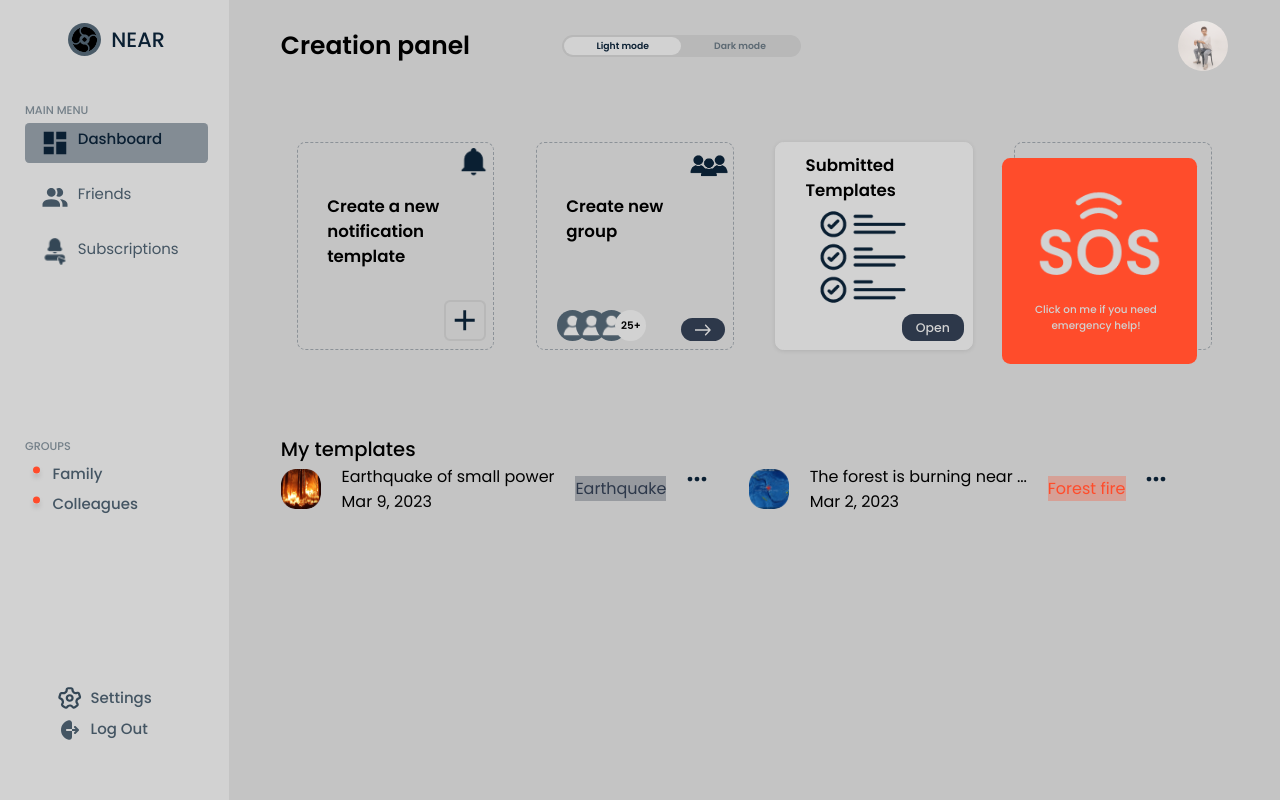
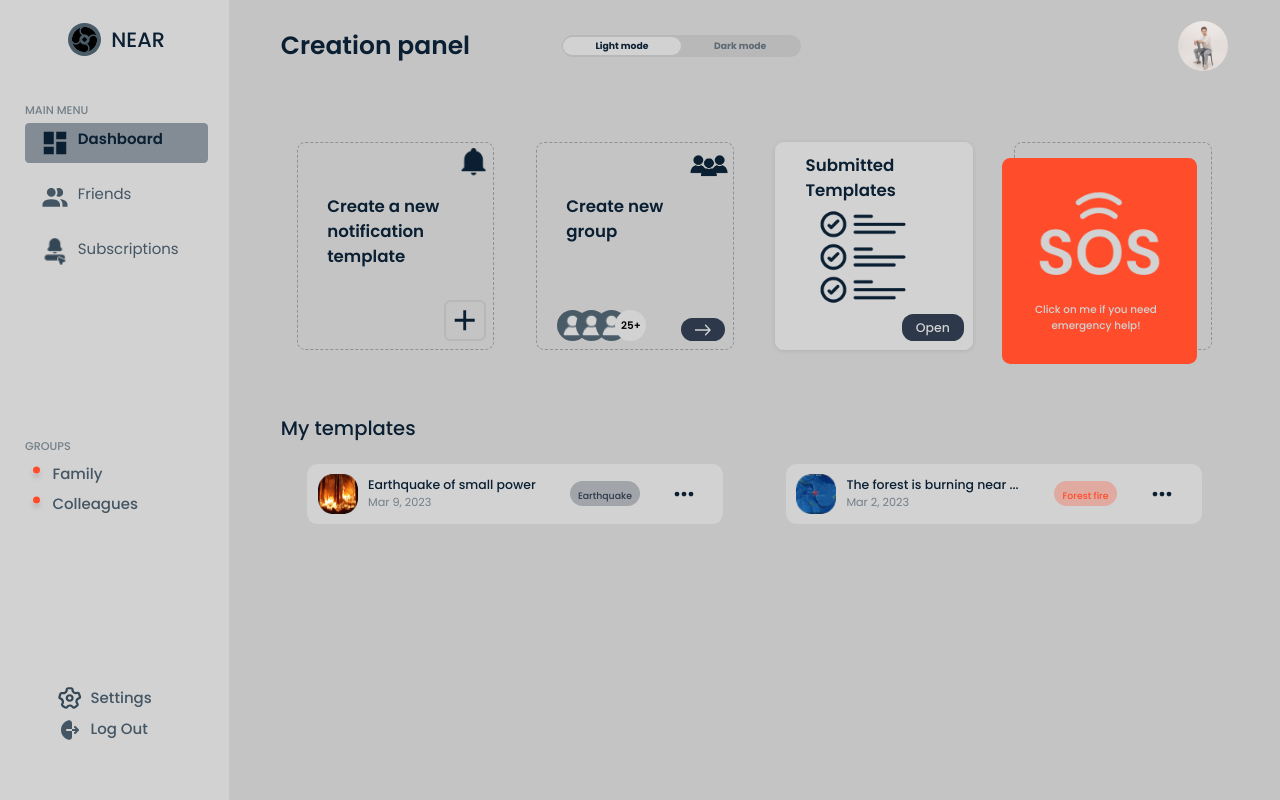
Before and after one commit to mattakvshi/NEAR-frontend, a React (Create React App) app: page /NEAR-frontend/mattakvshi in a window 1280 px wide. Built offline with nearby package versions, Linux system fonts and the light colour scheme.

Commit message:
add save themeMode in localeStorage + continious make up templateListItems

```diff
--- a/src/components/MainAppComponents/DashboardComponents/TemplateListItem/TemplateListItem.jsx
+++ b/src/components/MainAppComponents/DashboardComponents/TemplateListItem/TemplateListItem.jsx
@@ -5,12 +5,14 @@ import ellipsis from '../../../../img/MainAppIcon/VectorDotDotDot.svg';
 const TemplateListItem = ({ title, selectedImg, emergencyType, date }) => {
 	return (
 		<li className='template-wrapper'>
-			<div className='template-wrapper__column'>
-				<img className='template-img' src={selectedImg} alt='templateImg' />
-			</div>
-			<div className='template-wrapper__column'>
-				<h5>{title}</h5>
-				<p>{date}</p>
+			<div className='template-wrapper__row'>
+				<div className='template-wrapper__row__column'>
+					<img className='template-img' src={selectedImg} alt='templateImg' />
+				</div>
+				<div className='template-wrapper__row__column'>
+					<h5 className='template-title'>{title}</h5>
+					<p className='template-date'>{date}</p>
+				</div>
 			</div>
 			<div className='template-wrapper__column'>
 				<div
@@ -26,7 +28,7 @@ const TemplateListItem = ({ title, selectedImg, emergencyType, date }) => {
 				</div>
 			</div>
 			<div className='template-wrapper__column'>
-				<img src={ellipsis} alt='ellipsis' />
+				<img className='ellipsis-img' src={ellipsis} alt='ellipsis' />
 			</div>
 		</li>
 	);
--- a/src/components/MainAppComponents/DashboardComponents/TemplateListItem/templateListItem.css
+++ b/src/components/MainAppComponents/DashboardComponents/TemplateListItem/templateListItem.css
@@ -3,7 +3,13 @@
 	display: flex;
 	flex-direction: row;
 	flex-wrap: wrap;
-	column-gap: calc(var(--index) * 2);
+
+	justify-content: center;
+
+	column-gap: calc(var(--index) * 3);
+	row-gap: calc(var(--index) * 1.5);
+
+	padding: calc(var(--index) * 1) 0;
 }
 
 /* Местные классы */
@@ -11,31 +17,66 @@
 .template-wrapper {
 	display: flex;
 	flex-direction: row;
+	justify-content: space-between;
+	align-items: center;
+
+	width: calc(var(--index) * 20);
+
+	background-color: var(--light-bg);
+	border-radius: calc(var(--index) * 0.5);
+
+	padding: calc(var(--index) * 0.5) calc(var(--index) * 0.5);
+}
+
+.template-wrapper__column {
+	display: flex;
+	flex-direction: column;
+	align-items: left;
 	justify-content: center;
-	align-items: center;
-	column-gap: calc(var(--index) * 1);
+}
 
-	background-color: var(--bg-light);
-	border-radius: calc(var(--index) * 4);
+.template-wrapper__row {
+	display: flex;
+	flex-direction: row;
+	column-gap: calc(var(--index) * 0.5);
 }
-.template-wrapper__column {
+
+.template-wrapper__row__column {
+	display: flex;
+	flex-direction: column;
+	align-items: left;
+	justify-content: center;
 }
 
 .template-img {
 	width: 40px;
 	height: 40px;
 
-	border-radius: calc(var(--index) * 0.7);
+	border-radius: calc(var(--index) * 0.6);
 }
 
 .template-title {
+	color: var(--text-color-dark);
+	font-size: calc(var(--index) * 0.6);
+	font-weight: 500;
 }
 
 .template-date {
+	color: var(--text-color-light-dark60);
+	font-size: calc(var(--index) * 0.54);
+	font-weight: 400;
 }
 
 .template-type {
+	padding: 0 calc(var(--index) * 0.4);
+	border-radius: calc(var(--index) * 5);
 }
 
 .template-type__text {
+	font-size: calc(var(--index) * 0.45);
+	font-weight: 500;
 }
+
+.ellipsis-img {
+	margin-right: calc(var(--index) * 0.9);
+}
--- a/src/components/MainAppComponents/Header/header.css
+++ b/src/components/MainAppComponents/Header/header.css
@@ -14,6 +14,7 @@
 }
 
 .page-title {
+	color: var(--text-color-dark);
 	font-size: calc(var(--index) * 1.2);
 	font-weight: 600;
 }
@@ -35,17 +36,16 @@
 
 .btn-item {
 	font-size: calc(var(--index) * 0.445);
-	font-weight: 600;
+	font-weight: 700;
 
 	padding: calc(var(--index) * 0.1) calc(var(--index) * 1.58);
 
 	color: var(--text-color-light-dark70);
 }
 
-
 .btn-item-active {
 	font-size: calc(var(--index) * 0.445);
-	font-weight: 600;
+	font-weight: 700;
 
 	color: var(--text-color-dark);
 	background-color: var(--light-bg);
--- a/src/helpers/EmergencyType.js
+++ b/src/helpers/EmergencyType.js
@@ -31,7 +31,7 @@ const emergencyType = [
 	},
 	{
 		id: '6',
-		title: 'terrorist attack',
+		title: 'Terrorist attack',
 		color: '#965443',
 		bgColor: 'rgb(59%, 33%, 26%, 0.3)',
 	},
--- a/src/helpers/NotificationTemplatesList.js
+++ b/src/helpers/NotificationTemplatesList.js
@@ -10,7 +10,7 @@ const templatesList = [
 	},
 	{
 		id: '2',
-		title: 'Djmfe kjqlf qqwlj',
+		title: 'Djmfe kjqlf qqwlj regwerger',
 		emergencyType: emergencyType[2],
 		date: 'Apr 1, 2024',
 	},
@@ -23,19 +23,19 @@ const templatesList = [
 	},
 	{
 		id: '4',
-		title: 'Ejlkj ekwjll',
+		title: 'Ejlkj ekwjll refgewrt',
 		emergencyType: emergencyType[1],
 		date: 'Apr 2, 2024',
 	},
 	{
 		id: '5',
-		title: 'Flkjfn jlq;ej',
+		title: 'Flkjfn jlq;ej regwregre',
 		emergencyType: emergencyType[3],
 		date: 'Feb 29, 2024',
 	},
 	{
 		id: '6',
-		title: 'Efklj wlkjrfel',
+		title: 'Efklj wlkjrfel wergergre',
 		emergencyType: emergencyType[5],
 		date: 'Jan 11, 2024',
 	},
--- a/src/pages/MainAppPages/Dashboard/dashboard.css
+++ b/src/pages/MainAppPages/Dashboard/dashboard.css
@@ -146,6 +146,8 @@
 }
 
 .tools-text {
+	color: var(--text-color-dark);
+
 	font-size: calc(var(--index) * 0.8);
 	font-weight: 600;
 	line-height: calc(var(--index) * 1.2);
@@ -184,7 +186,7 @@
 
 	font-size: calc(var(--index) * 0.5);
 	font-weight: 500;
-	color: var(--light-bg);
+	color: #d2d2d2;
 	text-align: center;
 }
 
@@ -347,10 +349,11 @@
 }
 
 .templates-row {
-	padding: calc(var(--index) * 2) 0;
+	padding: calc(var(--index) * 1) 0;
 }
 
 .templates-row__title {
+	color: var(--text-color-dark);
 	font-size: calc(var(--index) * 0.94);
 	font-weight: 500;
 }
--- a/src/pages/MainAppPages/MainApp.jsx
+++ b/src/pages/MainAppPages/MainApp.jsx
@@ -1,6 +1,6 @@
 import { Routes, Route, Link, NavLink } from 'react-router-dom';
 import { useParams } from 'react-router-dom';
-import { useState } from 'react';
+import { useEffect, useState } from 'react';
 
 import './mainAppPages.css';
 
@@ -15,6 +15,8 @@ import Header from '../../components/MainAppComponents/Header/Header';
 import useLocoScroll from '../../hooks/useLocoScrollForMainApp.js';
 
 import mainLogo from '../../img/NEAR-logo.png';
+import mainLogoForDark from '../../img/NEAR-logo-white.png';
+
 import dashboardSvg from '../../img/MainAppIcon/ic_sharp-dashboard.svg';
 import dashboardSvgActive from '../../img/MainAppIcon/ic_sharp-dashboard-active.svg';
 import friendsSvg from '../../img/MainAppIcon/mdi_accounts.svg';
@@ -43,8 +45,26 @@ const MainApp = () => {
 
 	const [isDarkMode, setIsDarkMode] = useState(false);
 
+	//Тяну тему из localStorage 1 раз при рендере компонента
+	useEffect(() => {
+		if (localStorage.getItem('themesMode') === 'dark') {
+			setIsDarkMode(true);
+		} else if (localStorage.getItem('themesMode') === 'light') {
+			setIsDarkMode(false);
+		}
+	}, []);
+
 	const toggleDarkMode = () => {
 		setIsDarkMode(!isDarkMode);
+
+		//Записываю выбранную тему в localStorage
+		if (!isDarkMode) {
+			localStorage.setItem('themesMode', 'dark');
+			console.log(localStorage.getItem('themesMode'));
+		} else {
+			localStorage.setItem('themesMode', 'light');
+			console.log(localStorage.getItem('themesMode'));
+		}
 	};
 
 	return (
@@ -52,7 +72,11 @@ const MainApp = () => {
 			<div className='left-nav-section'>
 				<NavLink to='' title='To home'>
 					<div className='logo'>
-						<img className='logo__img' src={mainLogo} alt='logo' />
+						<img
+							className={isDarkMode ? 'logo__img-small' : 'logo__img'}
+							src={isDarkMode ? mainLogoForDark : mainLogo}
+							alt='logo'
+						/>
 						<h1 className='logo__text'>NEAR</h1>
 					</div>
 				</NavLink>
--- a/src/pages/MainAppPages/mainAppPages.css
+++ b/src/pages/MainAppPages/mainAppPages.css
@@ -1,15 +1,15 @@
 .dark-theme {
 	--extra-light: #222;
-	--light-bg: #333;
+	--light-bg: #344756;
 	--light-bg80: rgba(51, 51, 51, 0.8);
 	--light-bg0: rgba(51, 51, 51, 0);
 
-	--gray-bg: #444;
-	--gray-dark-bg: #555;
+	--gray-bg: #0a1f32;
+	--gray-dark-bg: #2d384a;
 
 	--dark-header: rgba(255, 255, 255, 0.67);
 	--dark-desc: rgba(255, 255, 255, 0.3);
-	--text-color-dark: #fff;
+	--text-color-dark: #d2d2d2;
 
 	--text-color-medium-dark: #ccc;
 	--text-color-medium-dark90: rgba(204, 204, 204, 0.9);
@@ -84,6 +84,13 @@
 	height: calc(var(--index) * 1.6);
 	border-radius: calc(var(--index) * 1.6);
 }
+
+.logo__img-small {
+	width: calc(var(--index) * 1.4);
+	height: calc(var(--index) * 1.4);
+	border-radius: calc(var(--index) * 1.6);
+}
+
 .logo__text {
 	font-size: calc(var(--index) * 1);
 	font-weight: 500;
@@ -252,7 +259,7 @@ nav ul.nav-list-center li a:active:after {
 
 .active-item {
 	font-size: calc(var(--index) * 0.72);
-	font-weight: 500;
+	font-weight: 600;
 	color: var(--text-color-dark);
 }
 
```
